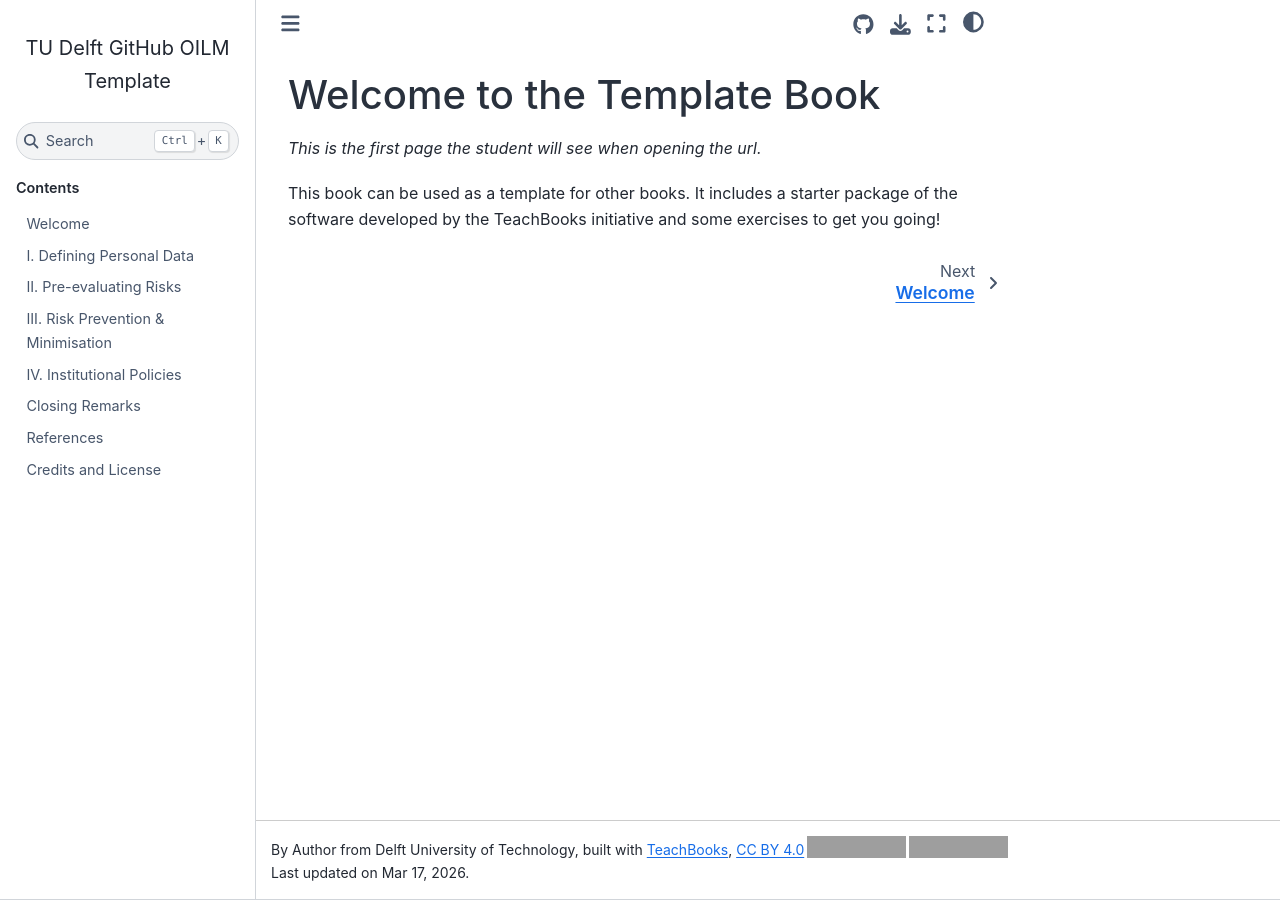
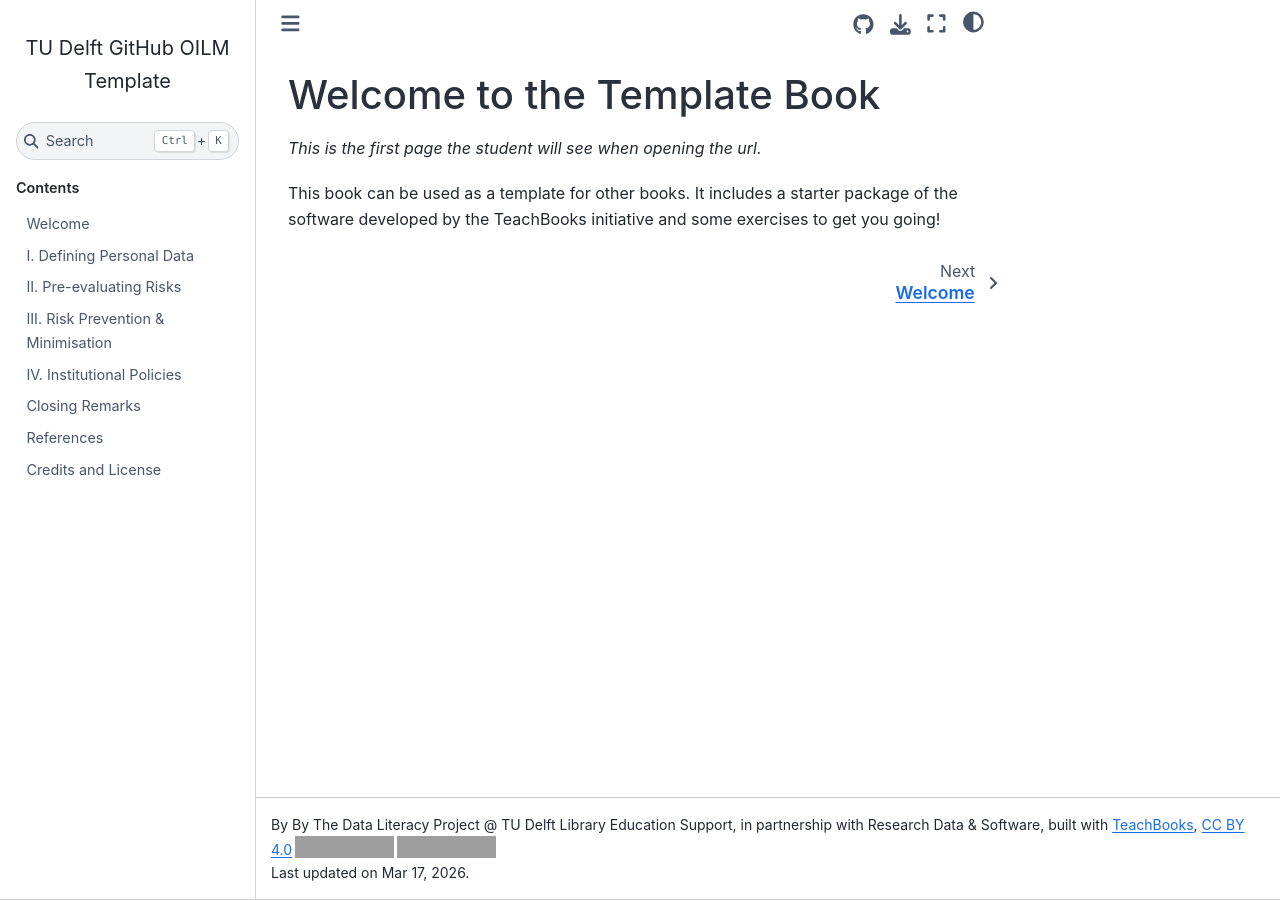
Before and after one commit to tu-delft-library/BSc_Research_Ethics_for_Personal_Data, a Jupyter Book: the page built from book/intro.md, in a window 1280 px wide. Built offline with Jupyter Book 1.0.4 settings and Sphinx 7.4.7 and the Sphinx Book theme 1.1.4, drawn with Linux system fonts in a browser that asks for light colours; comment, search, counter and statistics services are not loaded; grey boxes are pictures that could not be loaded.

Commit message:
Bottom ribbon

```diff
--- a/book/_config.yml
+++ b/book/_config.yml
@@ -2,7 +2,7 @@
 
 # This config includes an opinionated list of configuration options of TeachBooks, Jupyterbook v1, Sphinx and other extensions part of TeachBooks-Favourites.
 
-author: Author from Delft University of Technology, built with <a href="https://teachbooks.io">TeachBooks</a>, <a href="https://creativecommons.org/licenses/by/4.0/" target="_blank" rel="license noopener noreferrer"">CC BY 4.0<img style="height:22px!important;margin-left:3px;vertical-align:text-bottom;" src="https://mirrors.creativecommons.org/presskit/icons/cc.svg" alt=""><img style="height:22px!important;margin-left:3px;vertical-align:text-bottom;" src="https://mirrors.creativecommons.org/presskit/icons/by.svg" alt=""></a>
+author: By The Data Literacy Project @ TU Delft Library Education Support, in partnership with Research Data & Software, built with <a href="https://teachbooks.io">TeachBooks</a>, <a href="https://creativecommons.org/licenses/by/4.0/" target="_blank" rel="license noopener noreferrer"">CC BY 4.0<img style="height:22px!important;margin-left:3px;vertical-align:text-bottom;" src="https://mirrors.creativecommons.org/presskit/icons/cc.svg" alt=""><img style="height:22px!important;margin-left:3px;vertical-align:text-bottom;" src="https://mirrors.creativecommons.org/presskit/icons/by.svg" alt=""></a>
                                                      # Replace TeachBooks Teams with your own name in the line above, configuratin part of JupyterBook: https://jupyterbook.org/en/stable/customize/config.html
 execute:
   execute_notebooks: "off"                           # Replace this if you want don't have notebooks with output and you want to add notebook output during build, configuration part of Jupyterbook v1 (https://jupyterbook.org/en/stable/customize/config.html)
```
